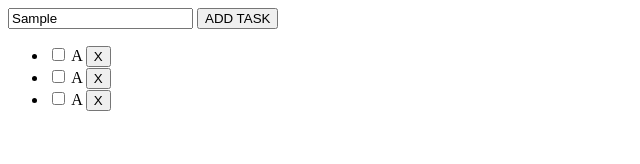
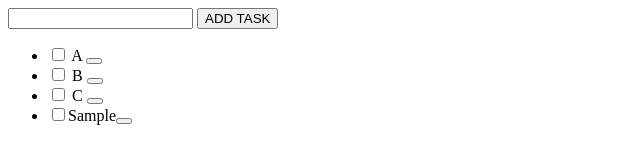
Before and after one commit to jakubgatarski/To-DoList, a plain HTML site: page index.html in a window 1280 px wide. Both pictures are taken after typing "Sample" into the empty fields and a click on the button "ADD TASK". Shown: the whole page, without its empty margins (0-640 px from the left). Drawn offline with Linux system fonts and the light colour scheme.

Commit message:
2/4 stage completed

```diff
--- a/index.html
+++ b/index.html
@@ -13,21 +13,21 @@
 <ul id="task-list">
     <li>
         <input type="checkbox">
-        <span class="task"> A</span>
-        <button class="delete-btn"> X</button>
+        <span class="task">A</span>
+        <button class="delete-btn"></button>
     </li>
     <li>
         <input type="checkbox">
-        <span class="task"> A</span>
-        <button class="delete-btn"> X</button>
+        <span class="task">B</span>
+        <button class="delete-btn"></button>
     </li>
     <li>
         <input type="checkbox">
-        <span class="task"> A</span>
-        <button class="delete-btn"> X</button>
+        <span class="task">C</span>
+        <button class="delete-btn"></button>
     </li>
 </ul>
 
-
+<script src="listScript.js"></script>
 </body>
 </html>
--- /dev/null
+++ b/listScript.js
@@ -0,0 +1,35 @@
+let addBtn = document.getElementById("add-task-button");
+
+
+addBtn.addEventListener("click", function () {
+    let ul = document.getElementById("task-list");
+    let li = document.createElement("li");
+    let task = document.getElementById("input-task").value;
+    if (task !== '') {
+
+        ul.appendChild(li);
+
+        let input = document.createElement("input"); //creating input checkbox class item
+        input.type = "checkbox";
+        li.append(input);
+
+        let span = document.createElement("span"); //create span with task inside
+        span.setAttribute("class", "task");
+        span.appendChild(document.createTextNode(task));
+        li.append(span);
+
+        let dltBtn = document.createElement("button"); // create delete button inside li
+        dltBtn.setAttribute("class", "delete-btn");
+        li.append(dltBtn);
+
+    }
+
+    document.getElementById("input-task").value = ''; //clear input value after clicking button
+});
+
+
+document.querySelector("#task-list").addEventListener('click', event => {
+    if (event.target.matches(".delete-btn")) {
+        event.target.parentElement.remove();
+    }
+});
```
